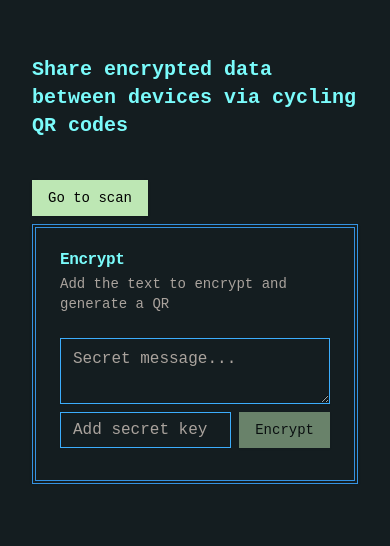
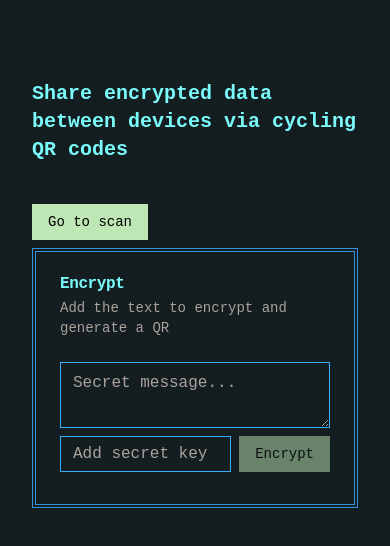
Before and after one commit to emdmed/shareQR, a Next.js app: page / in a window 390 px wide. Shown: the part 128-674 px from the top of the page. Built offline with nearby package versions, Linux system fonts and the light colour scheme.

Commit message:
fix desktop UI when camera is on

```diff
--- a/src/app/page.tsx
+++ b/src/app/page.tsx
@@ -27,7 +27,7 @@
   };
 
   return (
-    <div className="grid grid-rows-[20px_1fr_20px] items-center justify-items-center min-h-screen p-8 pb-20 gap-16 sm:p-20 font-[family-name:var(--font-geist-sans)]">
+    <div className="grid justify-items-center min-h-screen p-8">
       <main className="flex flex-col gap-8 row-start-2 items-center sm:items-start">
         <h1 className="text-xl font-bold">
           Share encrypted data between devices via cycling QR codes
```
